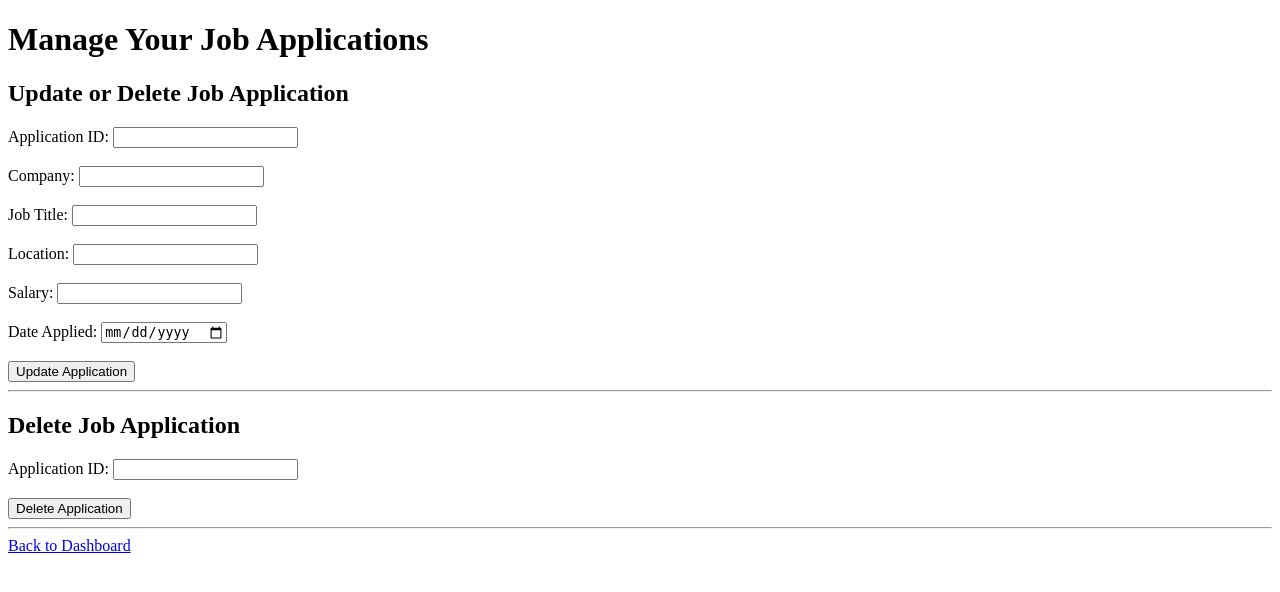
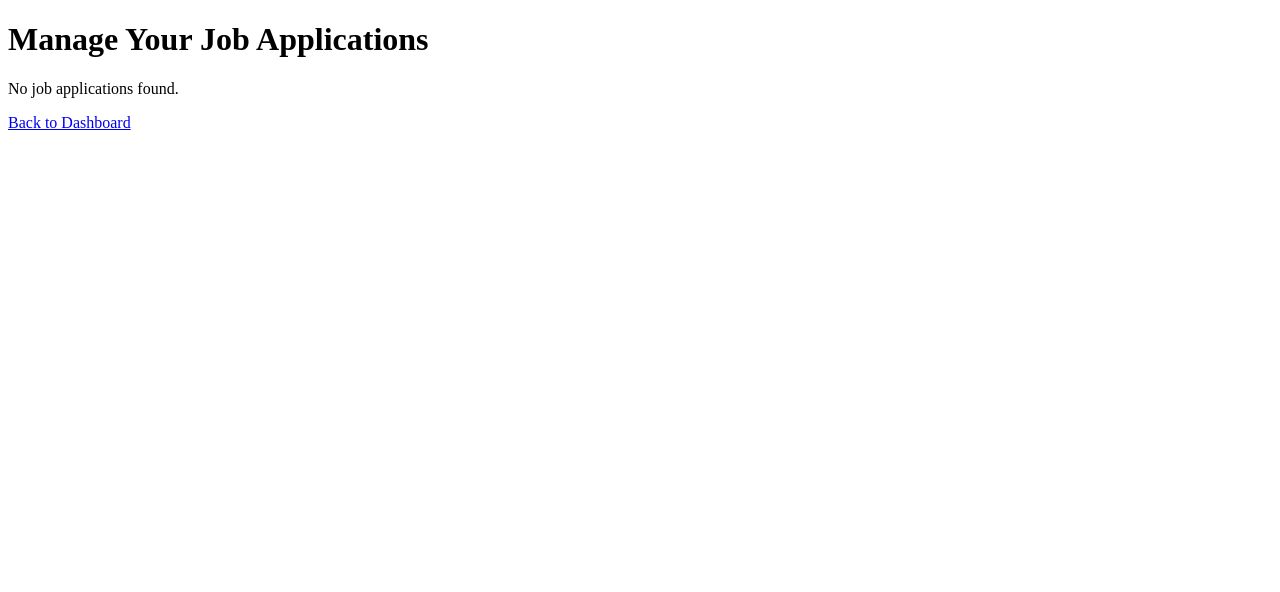
Before and after one commit to aaden04/job_application_tracker, a Flask app: template frontend/templates/myprofile.html in a window 1280 px wide. Shown: the top 592 px of the page. Run offline with Flask 3, Linux system fonts and the light colour scheme; the template is opened without the code that fills it, so the values that code supplies are empty.

Commit message:
progress on myprofiles

```diff
--- a/app.py
+++ b/app.py
@@ -74,7 +74,7 @@ def dashboard():
 
     return render_template('dashboard.html', applications=applications)
 
-@app.route('/myprofile', methods=['GET', 'DELETE', 'PUT'])
+@app.route('/myprofile', methods=['GET', 'POST'])
 def myprofile():
     if "id" not in session:
         return redirect(url_for('login'))
@@ -87,21 +87,34 @@ def myprofile():
         applications = job_application_repository.get_user_applications(user_id)
         return render_template('myprofile.html', applications=applications)
 
-    elif request.method == 'DELETE':
+    elif request.method == 'POST':
+        action = request.form.get('action')
         application_id = request.form.get('id')
-        job_application_repository.delete_application(application_id, user_id)
 
-    elif request.method == 'PUT':
-        application_id = request.form.get('id')
-        company = request.form.get('company')
-        title = request.form.get('title')
-        location = request.form.get('location')
-        salary = request.form.get('salary')
-        date_applied = request.form.get('date_applied')
+        if not application_id:
+            return "Error: Application ID is required.", 400
 
-        job_application_repository.update_application(company, title, location, salary, date_applied, application_id, user_id)
+        try:
+            if action == "delete":
+                job_application_repository.delete_application(application_id, user_id)
+                connection.commit()
 
-    return render_template('myprofile.html')
+            elif action == "update":
+                company = request.form.get('company')
+                title = request.form.get('title')
+                location = request.form.get('location')
+                salary = request.form.get('salary')
+                date_applied = request.form.get('date_applied')
+
+                job_application_repository.update_application(
+                    company, title, location, salary, date_applied, application_id, user_id
+                )
+                connection.commit()
+
+            return redirect(url_for('myprofile'))
+
+        except Exception as e:
+            return f"An error occurred: {str(e)}", 500
 
 @app.route('/addjobs', methods=['GET', 'POST'])
 def addjobs():
--- a/frontend/templates/myprofile.html
+++ b/frontend/templates/myprofile.html
@@ -1,4 +1,3 @@
-<!-- myprofile.html -->
 <!DOCTYPE html>
 <html lang="en">
 <head>
@@ -9,43 +8,43 @@
 <body>
     <h1>Manage Your Job Applications</h1>
 
-    <!-- Update or Delete a Job Application -->
-    <h2>Update or Delete Job Application</h2>
-    <form method="POST" action="/myprofile">
-        <input type="hidden" name="_method" value="PUT"> <!-- Used for PUT request -->
-        <label for="id">Application ID:</label>
-        <input type="text" id="id" name="id" required><br><br>
+    {% if applications %}
+        {% for application in applications %}
+            <form method="POST" action="{{ url_for('myprofile') }}">
+                <input type="hidden" name="id" value="{{ application.id }}">
 
-        <label for="company">Company:</label>
-        <input type="text" id="company" name="company" required><br><br>
+                <label>Company:</label>
+                <input type="text" name="company" value="{{ application.company }}" required><br><br>
 
-        <label for="title">Job Title:</label>
-        <input type="text" id="title" name="title" required><br><br>
+                <label>Job Title:</label>
+                <input type="text" name="title" value="{{ application.title }}" required><br><br>
 
-        <label for="location">Location:</label>
-        <input type="text" id="location" name="location" required><br><br>
+                <label>Location:</label>
+                <input type="text" name="location" value="{{ application.location }}" required><br><br>
 
-        <label for="salary">Salary:</label>
-        <input type="number" id="salary" name="salary" required><br><br>
+                <label>Salary:</label>
+                <input type="number" name="salary" value="{{ application.salary }}" required><br><br>
 
-        <label for="date_applied">Date Applied:</label>
-        <input type="date" id="date_applied" name="date_applied" required><br><br>
+                <label>Date Applied:</label>
+                <input type="date" name="date_applied" value="{{ application.date_applied }}" required><br><br>
 
-        <input type="submit" value="Update Application">
-    </form>
 
-    <hr>
+                <input type="hidden" name="action" value="update">
+                <input type="submit" value="Update Application">
+            </form>
 
-    <!-- Delete Job Application -->
-    <h2>Delete Job Application</h2>
-    <form method="POST" action="/myprofile">
-        <input type="hidden" name="_method" value="DELETE"> <!-- Used for DELETE request -->
-        <label for="delete_id">Application ID:</label>
-        <input type="text" id="delete_id" name="id" required><br><br>
-        <input type="submit" value="Delete Application">
-    </form>
 
-    <hr>
+            <form method="POST" action="{{ url_for('myprofile') }}">
+                <input type="hidden" name="id" value="{{ application.id }}">
+                <input type="hidden" name="action" value="delete">
+                <input type="submit" value="Delete Application" style="background-color: red; color: white;">
+            </form>
+
+            <hr>
+        {% endfor %}
+    {% else %}
+        <p>No job applications found.</p>
+    {% endif %}
 
     <a href="/dashboard">Back to Dashboard</a>
 </body>
```
Also changed, not shown: lib/job_application_repository.py (+11 -10 lines), lib/user_repository.py (+4 -4 lines).
